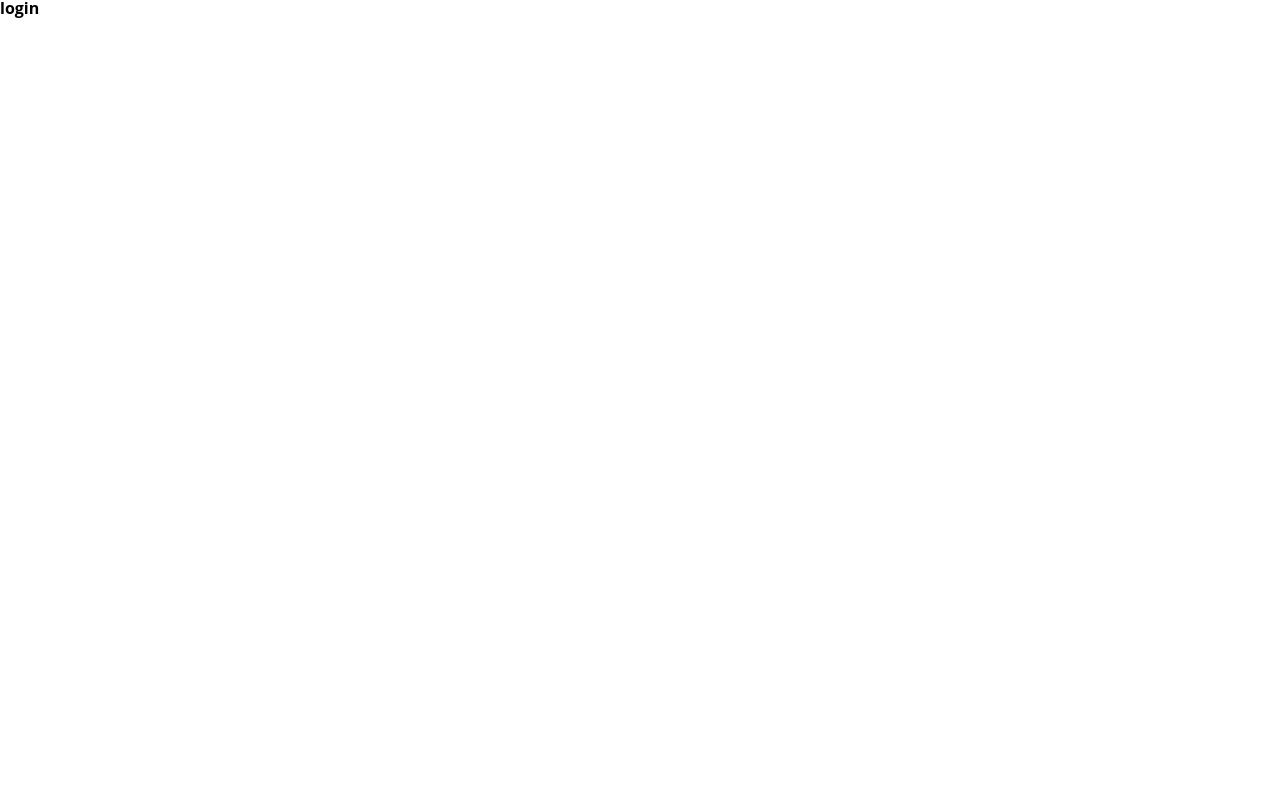
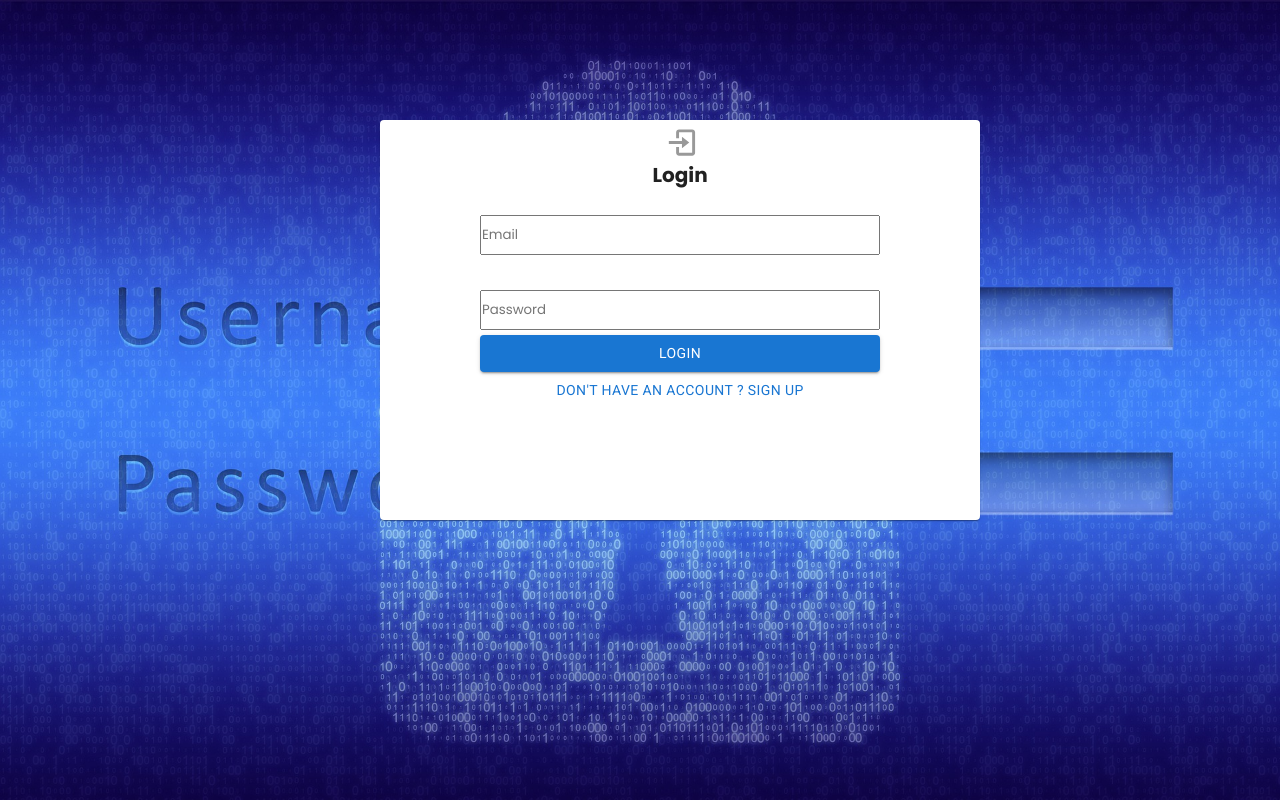
Before and after one commit to anna-sahradyan/stock-frontend, a React (Create React App) app: page /login in a window 1280 px wide. Built offline with nearby package versions, Linux system fonts and the light colour scheme.

Commit message:
created Login page

```diff
--- a/public/css/style.css
+++ b/public/css/style.css
@@ -1,10 +1,12 @@
+
+@import url("https://fonts.googleapis.com/css2?family=Poppins:wght@100;200;300;400;500;600;700;800;900&display=swap");
 *,
 *:after,
 *:before {
     margin: 0;
     padding: 0;
     box-sizing: border-box;
-    font-family: "Open Sans", sans-serif;
+    font-family: "Poppins", sans-serif;
 
 }
 
--- a/src/App.js
+++ b/src/App.js
@@ -2,11 +2,13 @@ import React from 'react';
 import "react-toastify/dist/ReactToastify.css";
 import {Route, Routes} from "react-router-dom";
 import Home from "./pages/home/Home";
-import Login from "./components/auth/Login";
-import Register from "./components/auth/Register";
 import Layout from "./components/layout/Layout";
 import AddProduct from "./pages/addProduct/AddProduct ";
 import Sidebar from "./components/sidebar/Sidebar";
+import Login from "./pages/auth/Login";
+import Register from "./pages/auth/Register";
+import LogOut from "./pages/auth/LogOut";
+import Forgot from "./pages/auth/Forgot";
 
 
 const App = () => {
@@ -17,6 +19,8 @@ const App = () => {
                 <Route path={"/"} element={<Home/>}/>
                 <Route path={"/login"} element={<Login/>}/>
                 <Route path={"/register"} element={<Register/>}/>
+                <Route path={"/forgot"} element={<Forgot/>}/>
+                <Route path={"/logout/:token"} element={<LogOut/>}/>
                 <Route
                     path="/add-product"
                     element={
--- a/src/components/header/Header.jsx
+++ b/src/components/header/Header.jsx
@@ -1,22 +1,24 @@
 import React, {useState} from 'react';
-import {Link} from "react-router-dom";
+import {Link, useNavigate} from "react-router-dom";
 import "./header.scss";
 import {Button} from "@mui/material";
-import { RiProductHuntLine } from "react-icons/ri";
+import {RiProductHuntLine} from "react-icons/ri";
+
 const Header = () => {
+    const navigate = useNavigate();
     const [isSignup, setIsSignup] = useState(false);
     const switchMode = () => {
         setIsSignup((prevIsSignup) => !prevIsSignup);
-
+        navigate("/login")
     }
     return (
         <>
             <div className={"container"}>
                 <section className={"nav"}>
                     <div className="logo">
-                        <RiProductHuntLine size={33} />
+                        <RiProductHuntLine size={33}/>
                     </div>
-                    <Button  onClick={switchMode} size="medium" variant="contained"> {isSignup ? "Sign Up" : "Sign In"}
+                    <Button onClick={switchMode} size="medium" variant="contained"> {isSignup ? "Sign Up" : "Sign In"}
                     </Button>
 
 
--- /dev/null
+++ b/src/pages/auth/Forgot.jsx
@@ -0,0 +1,11 @@
+import React from 'react';
+
+const Forgot = () => {
+    return (
+        <>
+
+        </>
+    );
+};
+
+export default Forgot;
--- a/src/components/auth/Login.jsx
+++ b/src/pages/auth/LogOut.jsx
@@ -1,11 +1,11 @@
 import React from 'react';
 
-const Login = () => {
+const LogOut = () => {
     return (
         <>
-           <h1>login</h1>
+
         </>
     );
 };
 
-export default Login;
+export default LogOut;
--- /dev/null
+++ b/src/pages/auth/Login.jsx
@@ -0,0 +1,79 @@
+import React, {useState} from 'react';
+import "./auth.scss";
+import Loader from "../../components/Loading/Loader";
+import {Button, Card} from "@mui/material";
+import {Link} from "react-router-dom";
+import {BiLogIn} from "react-icons/bi";
+
+const Login = () => {
+    const [isLoading, setIsLoading] = useState(false);
+    const [email, setEmail] = useState("");
+    const [password, setPassword] = useState("");
+    const switchMode = () => {
+
+    }
+    const login = () => {
+
+    }
+    const handleInputChange = () => {
+
+    }
+    return (
+        <> <div className={"content"}>
+            <img src={`/img/reg2.jpg`} alt={"bg"} style={{width:"100%",height:"100vh",position:"absolute"}}
+            />
+            <div className={`container`} >
+
+                {isLoading && <Loader/>}
+
+                <Card sx={{   minWidth: 600,
+                    width: "50%",
+                    height: "400px",
+                    position: "absolute",
+                    top: "50%",
+                    left: "50%",
+                    transform: "translate(60%, 30%)" }}>
+                    <div>
+                        <div className="bi">
+                            <BiLogIn size={35} color="#999"/>
+                        </div>
+                        <h1>Login</h1>
+                        <form onSubmit={login} className={"form"}>
+                            <input
+                                type="email"
+                                placeholder="Email"
+                                name="email"
+                                value={email}
+                                onChange={handleInputChange}
+                            />
+                            <input
+                                type="password"
+                                placeholder="Password"
+                                name="password"
+                                value={password}
+                                onChange={handleInputChange}
+                            />
+                            <Button type="submit" className="btnLogin" variant={"contained"}>
+                                Login
+                            </Button>
+          {/*                  <Link to="/forgot">Forgot Password</Link>*/}
+          {/*                  <span className={"register"}>*/}
+          {/*  <Link to="/">Home</Link>*/}
+          {/*  <p> &nbsp; Don't have an account? &nbsp;</p>*/}
+          {/*  <Link to="/register">Register</Link>*/}
+          {/*</span>*/}
+                            <Button onClick={switchMode} className={"btnReg"}>
+                                {isLoading ? "Already have an account ? Sign In " : "Don't have an account ? Sign Up"}
+                            </Button>
+                        </form>
+
+                    </div>
+
+                </Card>
+                </div>
+            </div>
+        </>
+    );
+};
+
+export default Login;
--- a/src/components/auth/Register.jsx
+++ b/src/pages/auth/Register.jsx
@@ -3,7 +3,7 @@ import React from 'react';
 const Register = () => {
     return (
         <>
-          <h1>Register</h1>
+<h1>register</h1>
         </>
     );
 };
--- /dev/null
+++ b/src/pages/auth/auth.scss
@@ -0,0 +1,52 @@
+.content {
+  position: relative;
+
+  .container {
+    position: absolute;
+
+    .bi {
+      display: flex;
+      justify-content: center;
+      align-items: center;
+      margin-top: 5px;
+    }
+
+    & h1 {
+      margin-top: 5px;
+      font-size: 20px;
+      display: flex;
+      justify-content: center;
+      align-items: center;
+
+    }
+  }
+
+  .form {
+    width: 400px;
+    height: 350px;
+    display: flex;
+    flex-direction: column;
+    margin: auto;
+
+    & input {
+      margin-top: 30px;
+      width: 100%;
+      height: 40px;
+      margin-bottom: 5px;
+    }
+  }
+}
+
+.btnReg{
+  width: 100%;
+  margin-bottom: 5px;
+}
+
+.btnLogin {
+  width: 100%;
+
+}
+
+.register {
+
+}
```
Also changed, not shown: public/img/reg1.jpg (added), public/img/reg2.jpg (added), src/components/Loading/Loader.jsx (renamed from src/components/Loading/index.jsx).
